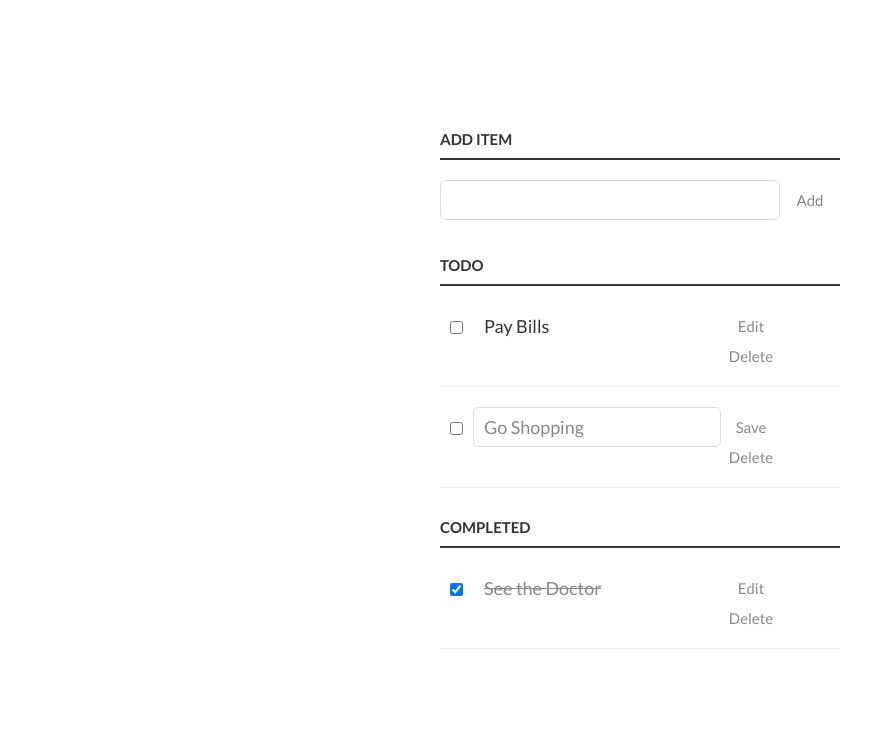
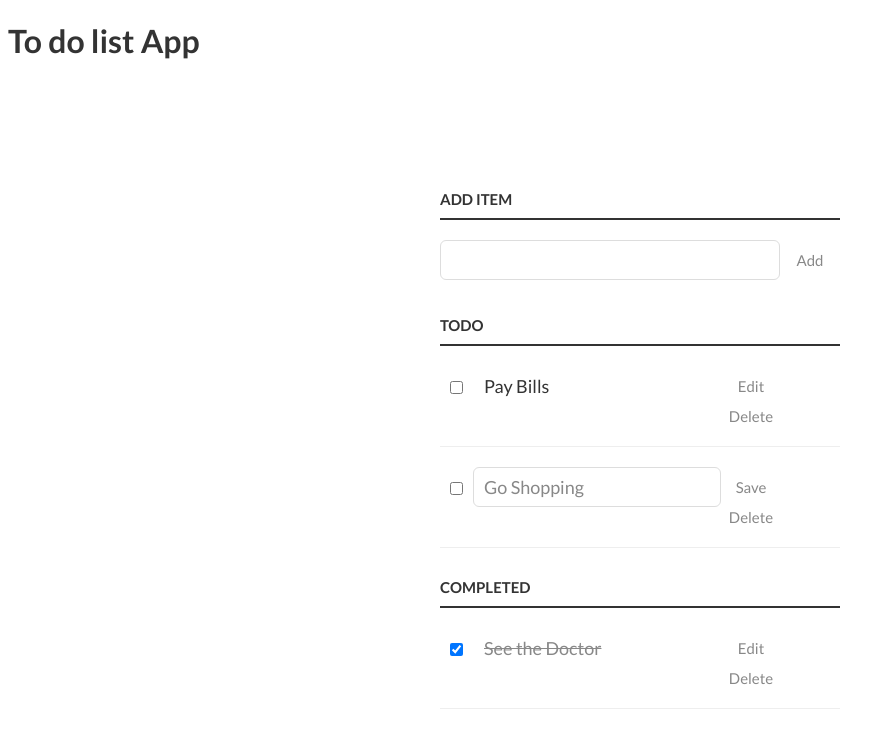
Before and after one commit to azouayibtissam/azouayibtissam.github.io, a plain HTML site: page index.html in a window 1280 px wide. Shown: the whole page, without its empty margins (0-895 px from the left). Drawn offline with Linux system fonts and the light colour scheme.

Commit message:
adding h1 tag to index

```diff
--- a/index.html
+++ b/index.html
@@ -6,6 +6,7 @@
     <link rel="stylesheet" href="css/style.css" type="text/css" media="screen" charset="utf-8">
   </head>
   <body>
+    <h1>To do list App</h1>
     <div class="container">
       <p>
         <label for="new-task">Add Item</label><input id="new-task" type="text"><button>Add</button>
```
